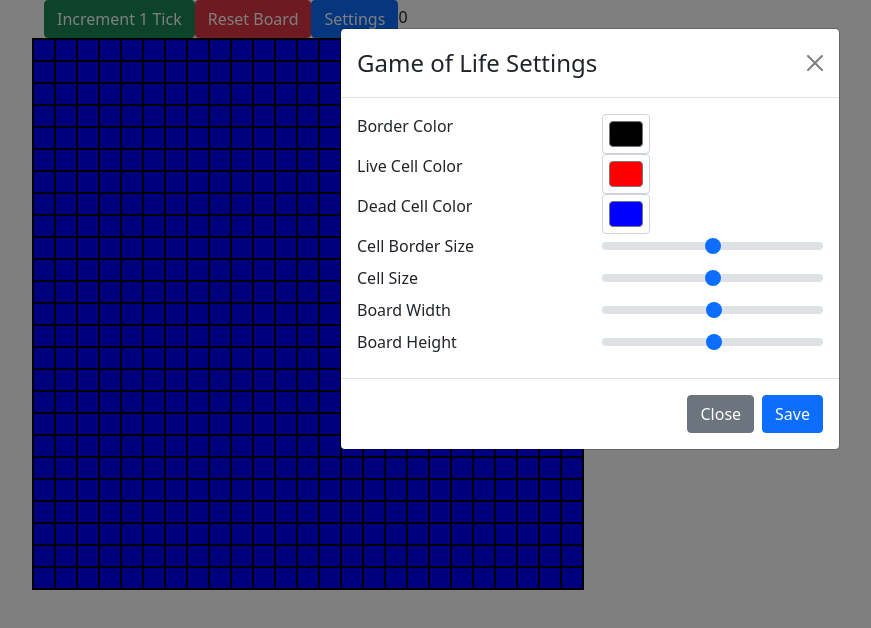
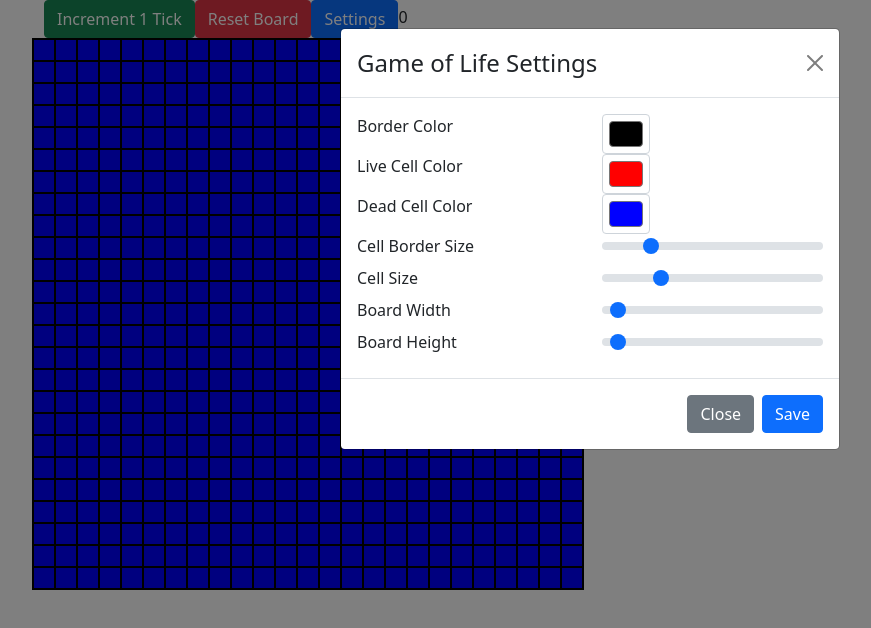
Before and after one commit to hgmtrebing/React-Game-Of-Life, a React app: page / in a window 1280 px wide. Both pictures are taken after a click on the button "Settings". Shown: the top 628 px of the page, without its empty margins (50-921 px from the left). Built offline with nearby package versions, Linux system fonts and the light colour scheme.

Commit message:
Addition of ability to set Cell Size, Cell Border Size, Board Width, and Board Height.

```diff
--- a/src/ui/app.tsx
+++ b/src/ui/app.tsx
@@ -235,14 +235,15 @@ class App extends React.Component<AppProps, AppState>{
         this.setState(newState);
     }
 
-    // TODO - Remove
-    /*
-     */
-
     saveSettings(boardSettings: BoardSettings) {
         let newState: AppState = this.state;
+        let oldBoard : BoardSettings = JSON.parse(JSON.stringify(this.state.boardSettings));
         newState.boardSettings = boardSettings;
         this.setState(newState);
+        if (oldBoard.boardHeight !== boardSettings.boardHeight ||
+            oldBoard.boardWidth !== boardSettings.boardWidth) {
+            this.resetBoard();
+        }
     }
 }
 
--- a/src/ui/settings-modal.tsx
+++ b/src/ui/settings-modal.tsx
@@ -23,17 +23,21 @@ export class SettingsModal extends React.Component<SettingsModalProps, SettingsM
         super(props);
 
         this.state = {
-            currentSettings: this.props.initialSettings
+            currentSettings: JSON.parse(JSON.stringify(this.props.initialSettings))
         }
 
         this.setBackgroundColor = this.setBackgroundColor.bind(this);
         this.setDeadCellColor = this.setDeadCellColor.bind(this);
         this.setLiveCellColor = this.setLiveCellColor.bind(this);
+        this.setCellBorderSize = this.setCellBorderSize.bind(this);
+        this.setCellSize = this.setCellSize.bind(this);
+        this.setBoardWidth = this.setBoardWidth.bind(this);
+        this.setBoardHeight = this.setBoardHeight.bind(this);
         this.handleSubmit = this.handleSubmit.bind(this);
     }
 
     render() {
-        let settings : BoardSettings = this.props.initialSettings;
+        let settings : BoardSettings = this.state.currentSettings;
         return (
             <Modal show={this.props.showModal} onHide={this.props.hideSettingsModal}>
                 <Modal.Header closeButton={true}>
@@ -59,22 +63,22 @@ export class SettingsModal extends React.Component<SettingsModalProps, SettingsM
 
                         <Form.Group as={Row}>
                             <Col> <Form.Label>Cell Border Size</Form.Label> </Col>
-                            <Col> <Form.Range min={0} max={10} step={1}/> </Col>
+                            <Col> <Form.Range onChange={this.setCellBorderSize} value={settings.cellBorderSize} min={0} max={10} step={1}/> </Col>
                         </Form.Group>
 
                         <Form.Group as={Row}>
                             <Col> <Form.Label>Cell Size</Form.Label> </Col>
-                            <Col> <Form.Range min={10} max={50} step={1}/> </Col>
+                            <Col> <Form.Range onChange={this.setCellSize} value={settings.cellSize} min={10} max={50} step={1}/> </Col>
                         </Form.Group>
 
                         <Form.Group as={Row}>
                             <Col> <Form.Label>Board Width</Form.Label> </Col>
-                            <Col> <Form.Range min={5} max={500} step={5}/> </Col>
+                            <Col> <Form.Range onChange={this.setBoardWidth} value={settings.boardWidth} min={5} max={500} step={5}/> </Col>
                         </Form.Group>
 
                         <Form.Group as={Row}>
                             <Col> <Form.Label>Board Height</Form.Label> </Col>
-                            <Col> <Form.Range min={5} max={500} step={5}/> </Col>
+                            <Col> <Form.Range onChange={this.setBoardHeight} value={settings.boardHeight} min={5} max={500} step={5}/> </Col>
                         </Form.Group>
 
                     </Form>
@@ -106,6 +110,30 @@ export class SettingsModal extends React.Component<SettingsModalProps, SettingsM
         this.setState(newState);
     }
 
+    setCellBorderSize(event) {
+        let newState: SettingsModalState = this.state;
+        newState.currentSettings.cellBorderSize = parseInt(event.target.value);
+        this.setState(newState);
+    }
+
+    setCellSize(event) {
+        let newState: SettingsModalState = this.state;
+        newState.currentSettings.cellSize = parseInt(event.target.value);
+        this.setState(newState);
+    }
+
+    setBoardWidth(event) {
+        let newState: SettingsModalState = this.state;
+        newState.currentSettings.boardWidth = parseInt(event.target.value);
+        this.setState(newState);
+    }
+
+    setBoardHeight(event) {
+        let newState: SettingsModalState = this.state;
+        newState.currentSettings.boardHeight = parseInt(event.target.value);
+        this.setState(newState);
+    }
+
     handleSubmit(event) {
         event.preventDefault();
         this.props.saveSettings(this.state.currentSettings);
```
